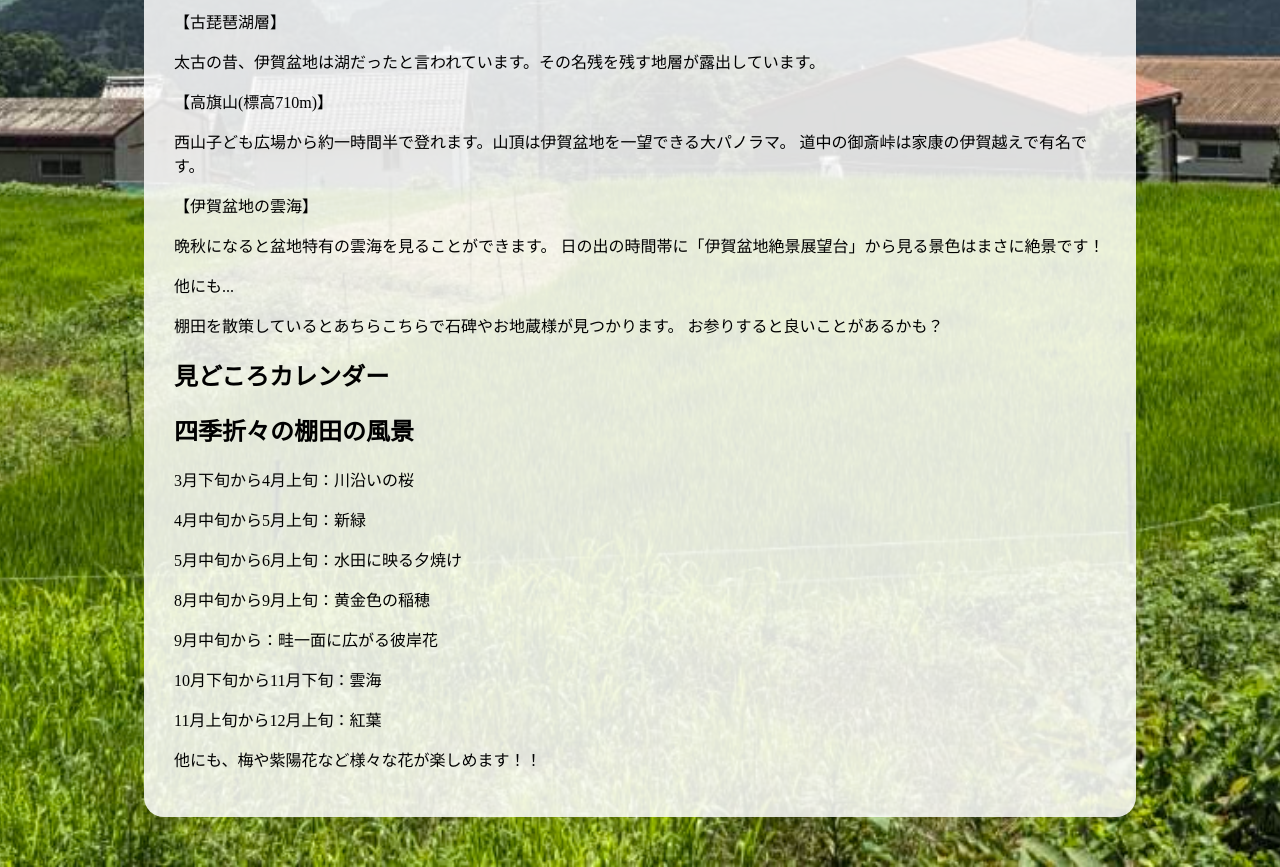
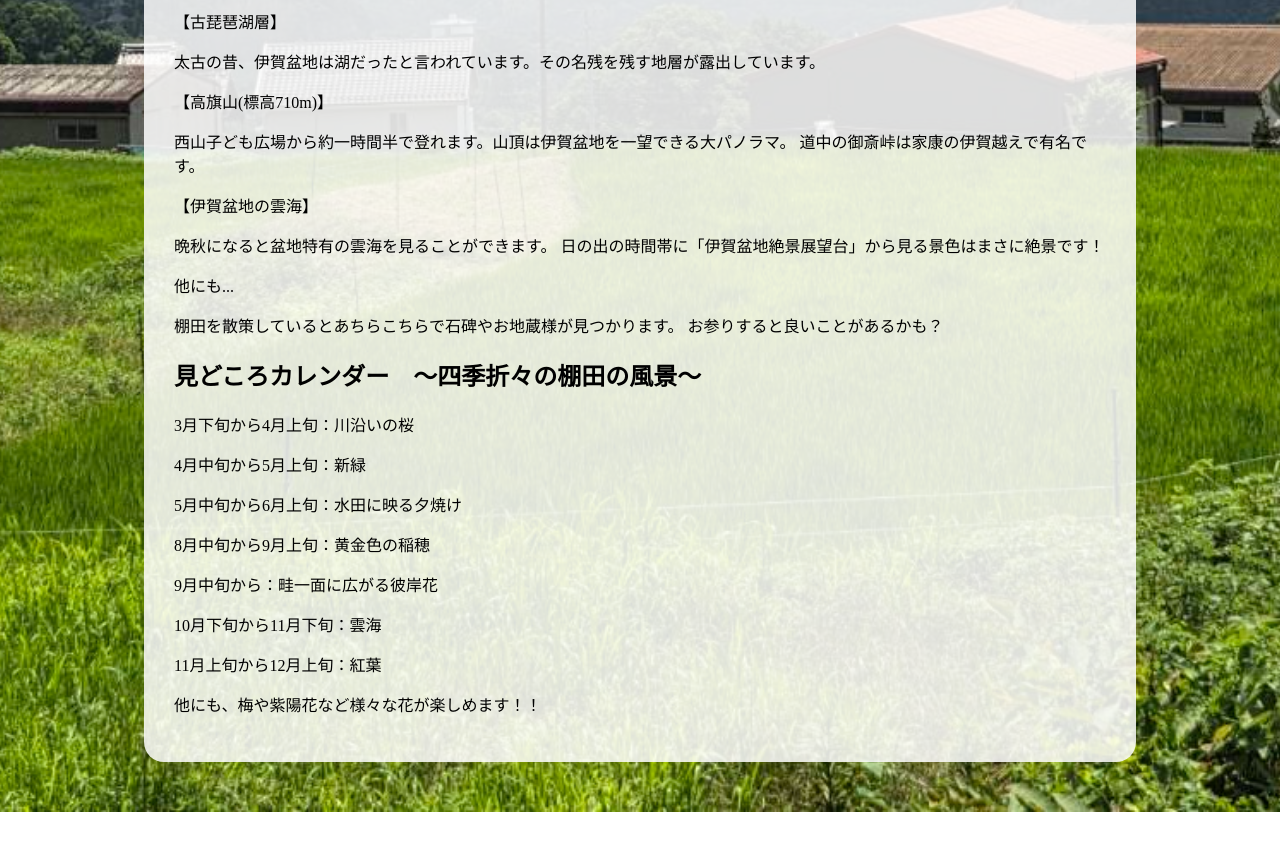
Before and after one commit to ohime156274/Nishiyamawebsite, a plain HTML site: page index.html in a window 1280 px wide. Shown: the part 1088-1955 px from the top of the page. After the commit the page ends 1900 px from the top, so only its background shows below. Drawn offline with Linux system fonts and the light colour scheme.

Commit message:
update14

```diff
--- a/index.html
+++ b/index.html
@@ -172,10 +172,7 @@
         <p></p>
 
         <h2>
-            見どころカレンダー
-        </h2>
-        <h2>
-            四季折々の棚田の風景
+            見どころカレンダー　～四季折々の棚田の風景～
         </h2>
 
         <p>
```
